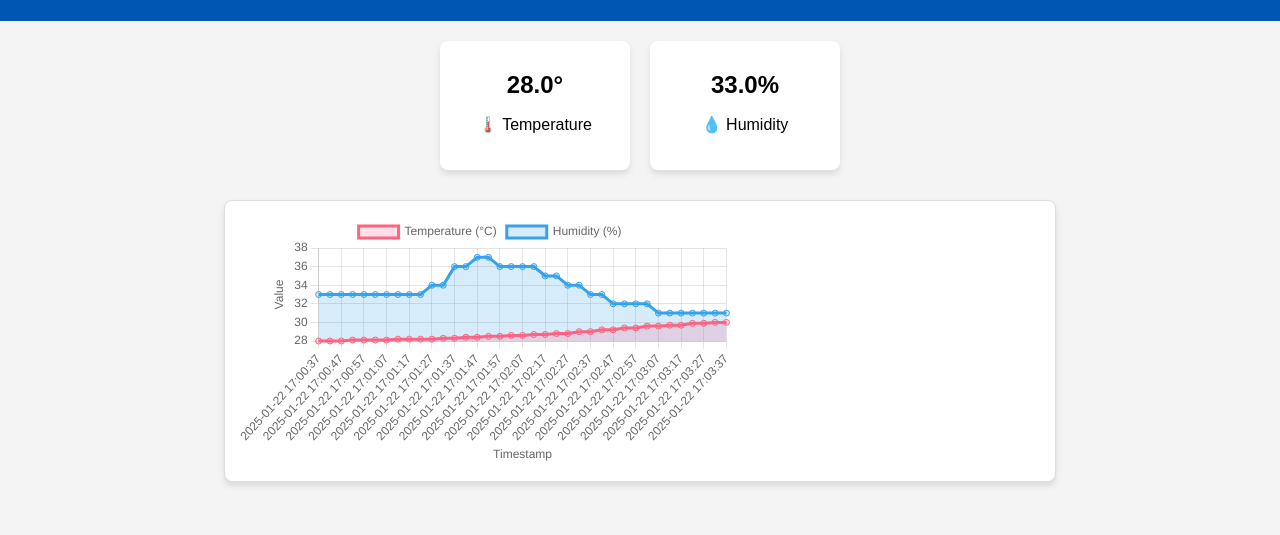
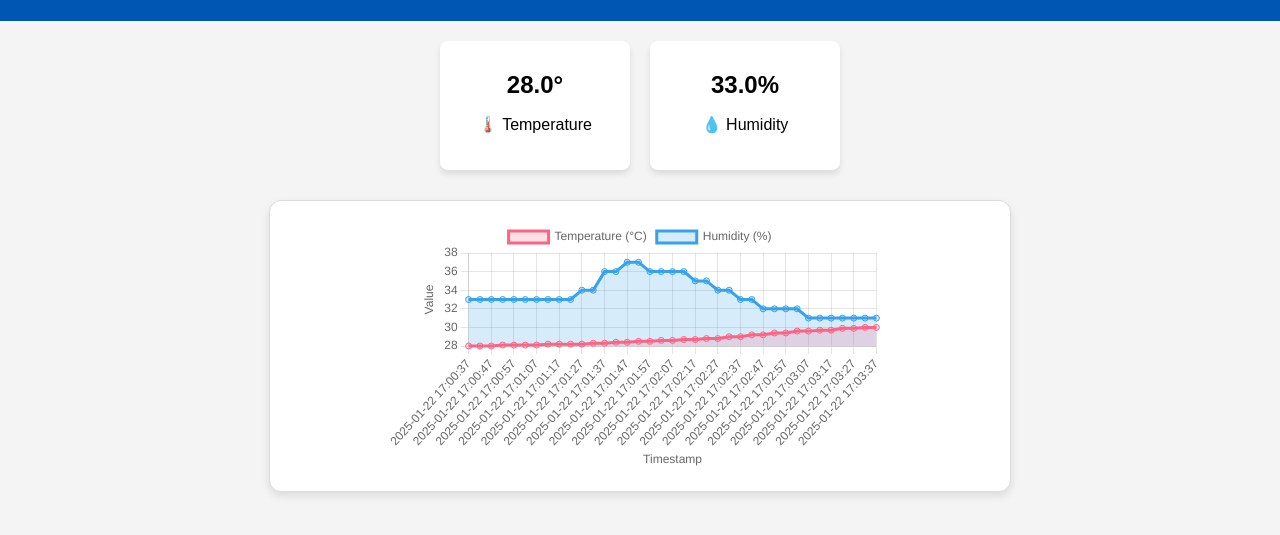
Before and after one commit to sneha-009/smartcitymonitoring, a plain HTML site: page index.html in a window 1280 px wide. Shown: the part 99-634 px from the top of the page. Drawn offline with nearby package versions, Linux system fonts and the light colour scheme.

Commit message:
style.css

```diff
--- a/style.css
+++ b/style.css
@@ -34,19 +34,20 @@ body {
 
 .chart-container {
     margin: 30px auto;
-    width: 90%;
-    max-width: 800px;
+    width: 70%;
+    max-width: 700px;
     height: 250px;
     background-color: #ffffff;
     border: 1px solid #ddd;
-    border-radius: 8px;
-    padding: 15px;
-    box-shadow: 0 4px 6px rgba(0, 0, 0, 0.1);
+    border-radius: 12px;
+    padding: 20px;
+    box-shadow: 0 4px 8px rgba(0, 0, 0, 0.1);
 }
 
 canvas {
-    width: 100%;
+    width: 95%;
     height: 100%;
+    margin: 0 auto;
     background: white;
     border: none;
 }
```
